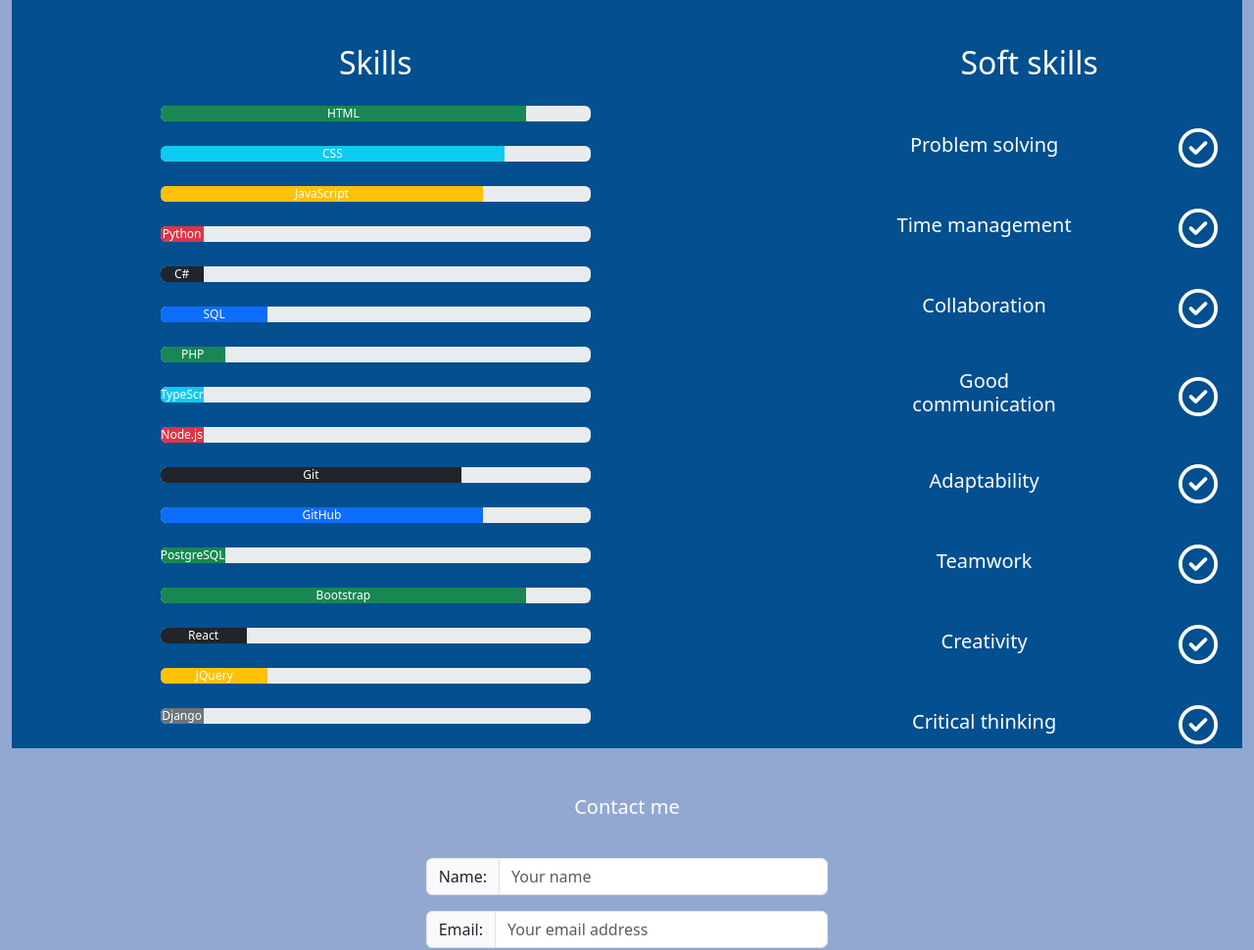
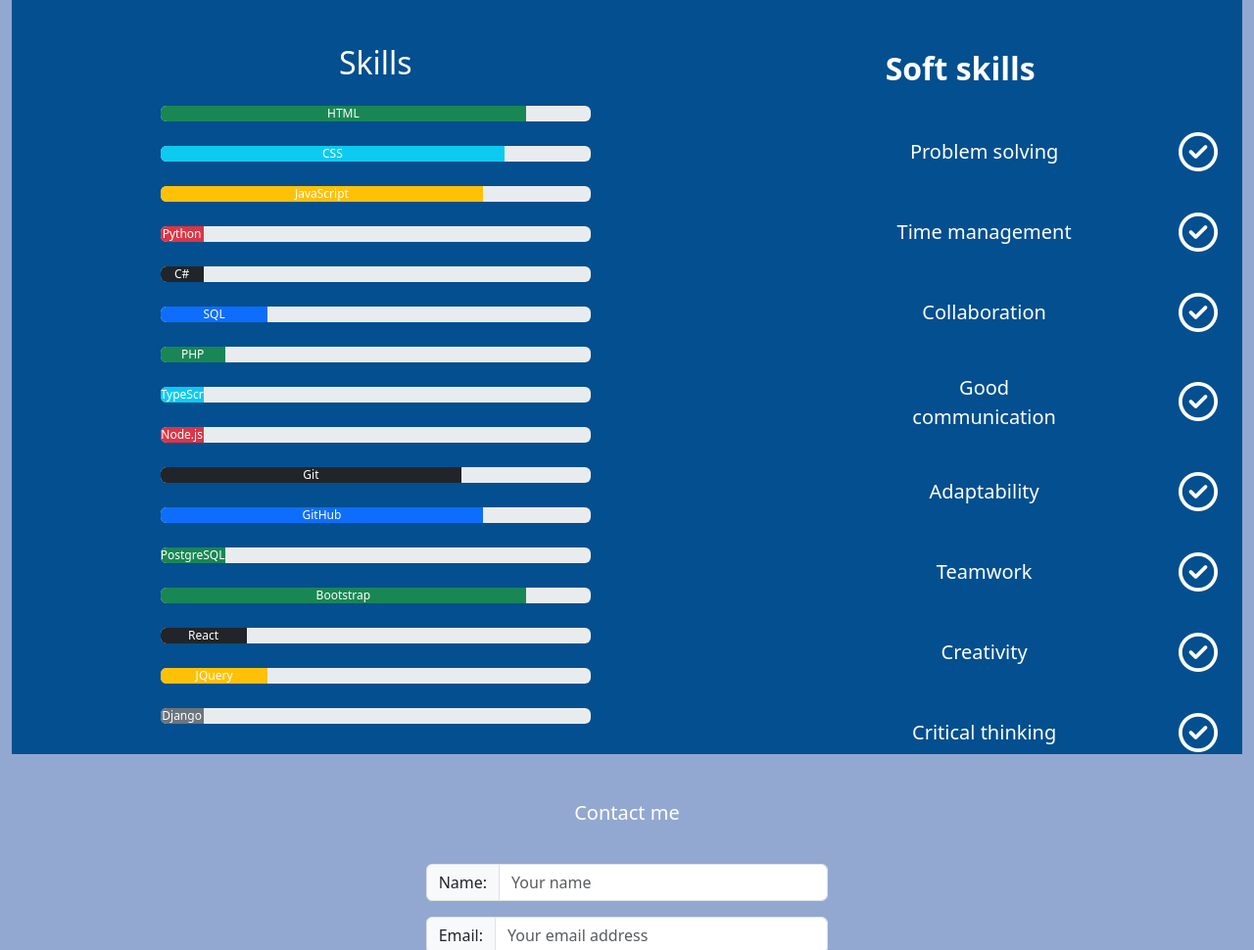
Before and after one commit to molnarlin/milestone-project-1, a plain HTML site: page index.html in a window 1280 px wide. Shown: the part 2059-3029 px from the top of the page at 98% size. Drawn offline with nearby package versions, Linux system fonts and the light colour scheme; a web font is replaced by a local one.

Commit message:
soft skills table updated

```diff
--- a/index.html
+++ b/index.html
@@ -412,53 +412,53 @@
   <div class="col-md-4 col-sm-8 offset-md-2 pt-5">
     <table class="tabel table-borderless">
       <thead>
-      <h2>Soft skills</h2>
+      <th class="fs-2">Soft skills</th>
       </thead>
       <tbody>
         <tr>
-          <td><h5>Problem solving</h5>
+          <td class="fs-5">Problem solving
           </td>
           <td><i class="fa-regular fa-circle-check"></i>
           </td>
         </tr>
         <tr>
-          <td><h5>Time management</h5>
+          <td class="fs-5">Time management
           </td>
           <td><i class="fa-regular fa-circle-check"></i>
           </td>
         </tr>
         <tr>
-          <td><h5>Collaboration</h5>
+          <td class="fs-5">Collaboration
           </td>
           <td><i class="fa-regular fa-circle-check"></i>
           </td>
         </tr>
         <tr>
-          <td><h5>Good communication</h5>
+          <td class="fs-5">Good communication
           </td>
           <td><i class="fa-regular fa-circle-check"></i>
           </td>
         </tr>
         <tr>
-          <td><h5>Adaptability</h5>
+          <td class="fs-5">Adaptability
           </td>
           <td><i class="fa-regular fa-circle-check"></i>
           </td>
         </tr>
         <tr>
-          <td><h5>Teamwork</h5>
+          <td class="fs-5">Teamwork
           </td>
           <td><i class="fa-regular fa-circle-check"></i>
           </td>
         </tr>
 	      <tr>
-          <td><h5>Creativity</h5>
+          <td class="fs-5">Creativity
           </td>
           <td><i class="fa-regular fa-circle-check"></i>
           </td>
         </tr>
 	      <tr>
-          <td><h5>Critical thinking</h5>
+          <td class="fs-5">Critical thinking
           </td>
           <td><i class="fa-regular fa-circle-check"></i>
           </td>
```
